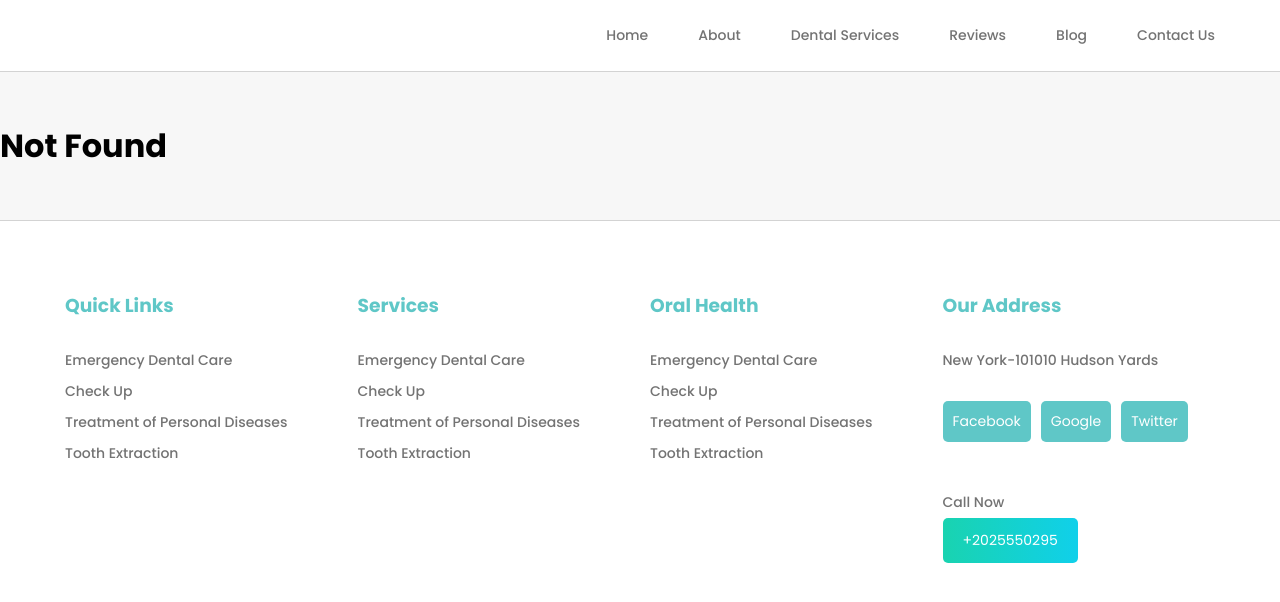
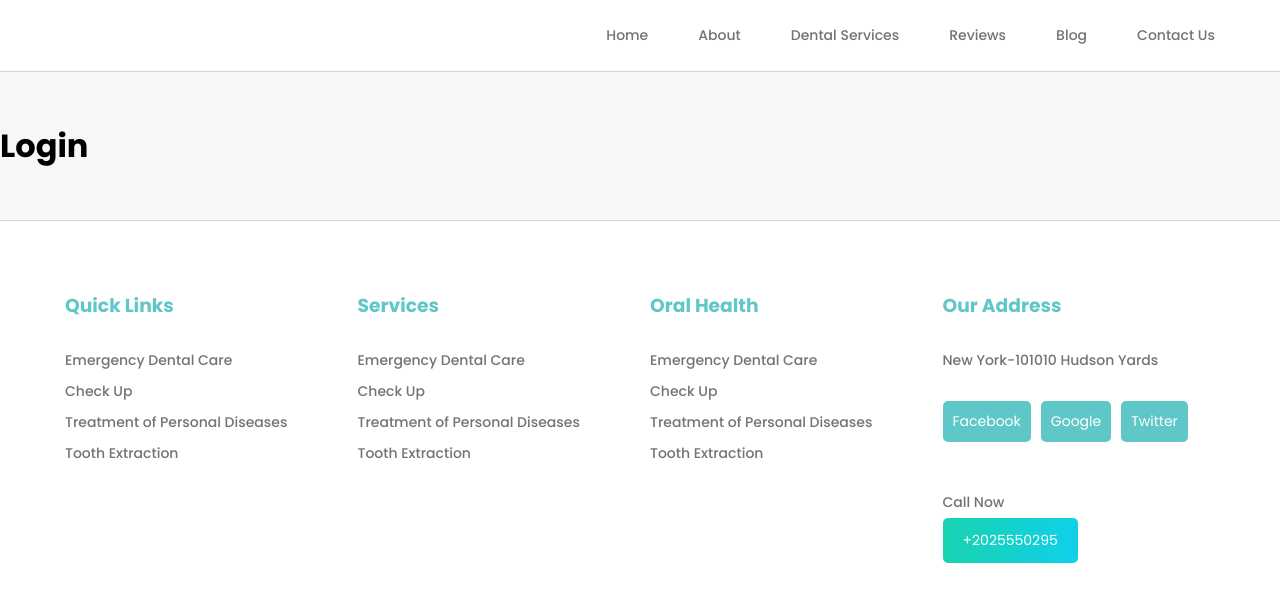
Before and after one commit to azizulwd/doctors-portal-clientside, a React (Create React App) app: page /login in a window 1280 px wide. Shown: the top 602 px of the page. Built offline with nearby package versions, Linux system fonts and the light colour scheme.

Commit message:
login page created

```diff
--- a/package.json
+++ b/package.json
@@ -6,6 +6,7 @@
     "@testing-library/jest-dom": "^5.15.0",
     "@testing-library/react": "^11.2.7",
     "@testing-library/user-event": "^12.8.3",
+    "firebase": "^9.2.0",
     "react": "^17.0.2",
     "react-dom": "^17.0.2",
     "react-router-dom": "^5.3.0",
--- a/src/App.js
+++ b/src/App.js
@@ -1,6 +1,7 @@
 import { BrowserRouter, Switch, Route } from 'react-router-dom';
 import './App.css';
 import Home from './components/Home/Home/Home';
+import Login from './components/Login/Login/Login';
 import NotFound from './components/NotFound/NotFound';
 import Footer from './components/Shared/Footer/Footer';
 import Header from './components/Shared/Header/Header';
@@ -17,6 +18,9 @@
           <Route path="/home">
             <Home></Home>
           </Route>
+          <Route path="/login">
+            <Login></Login>
+          </Route>
           <Route path="*">
             <NotFound></NotFound>
           </Route>
--- /dev/null
+++ b/src/components/Login/Login/Login.js
@@ -0,0 +1,11 @@
+import React from 'react';
+
+const Login = () => {
+    return (
+        <div>
+            <h1>Login</h1>
+        </div>
+    );
+};
+
+export default Login;
```
Also changed, not shown: 1 other file (tests, documents, lock files or other folders).
